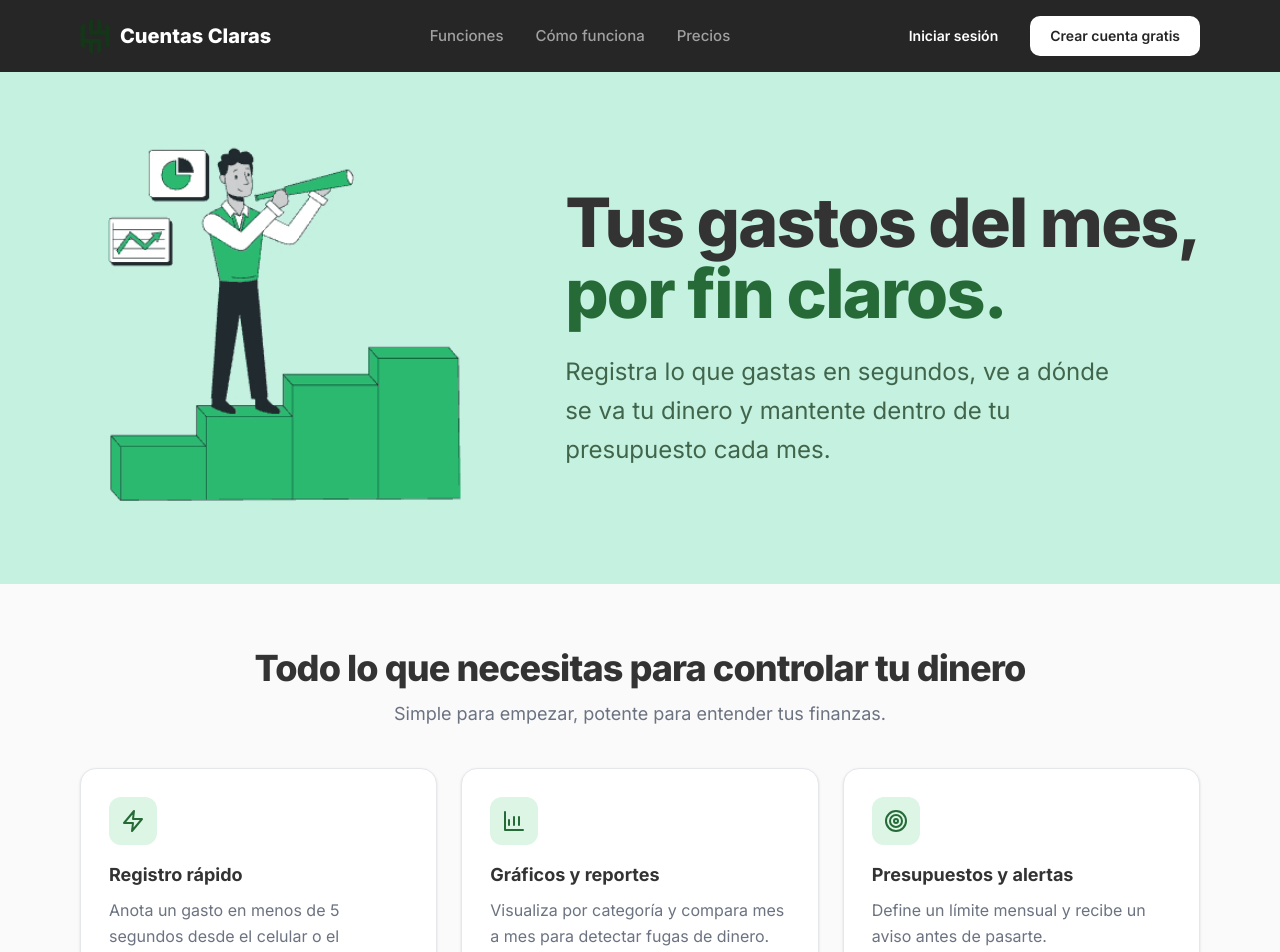
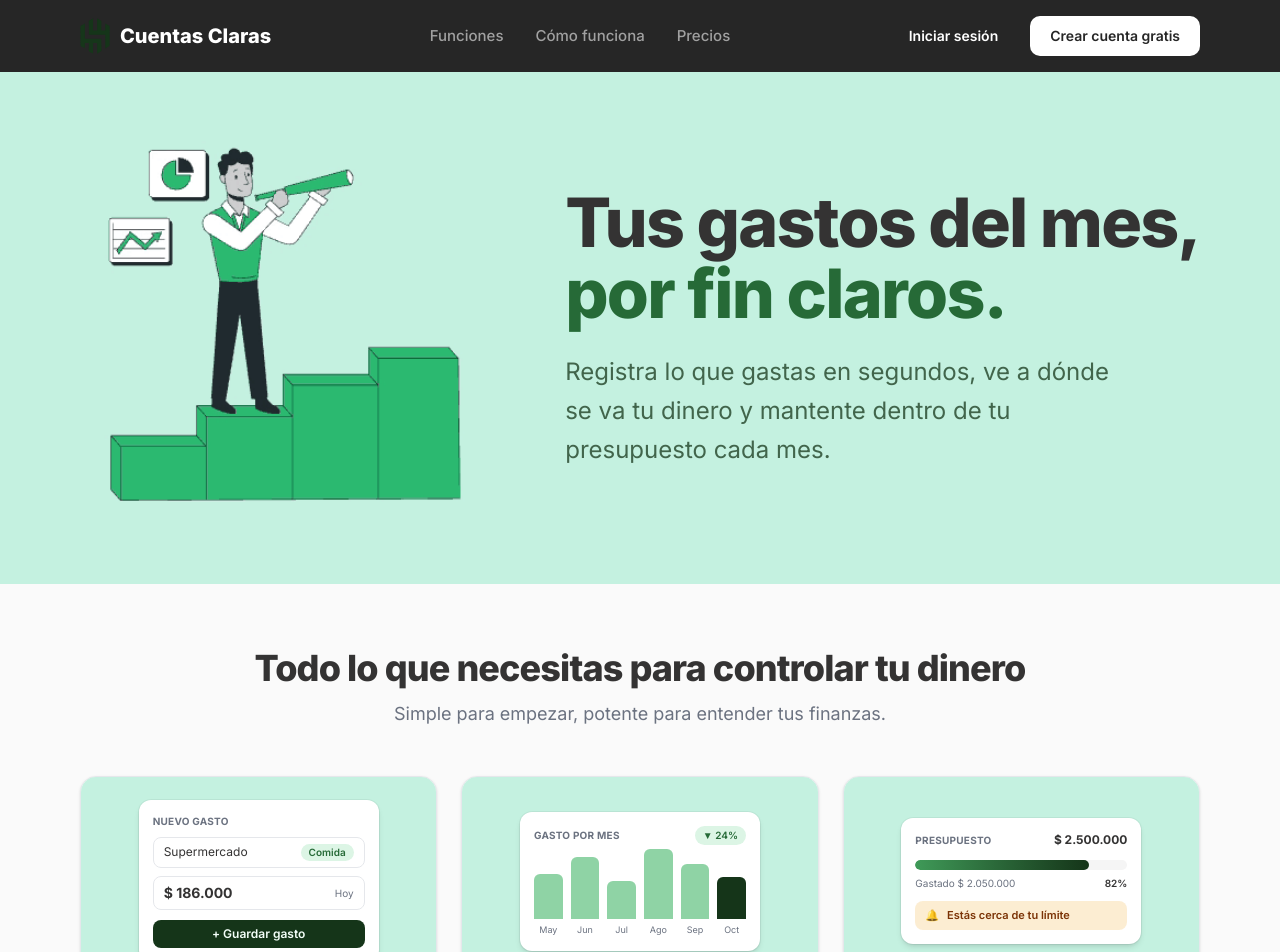
Before and after one commit to juandadevp/cuentasclaras, a Next.js app: page / in a window 1280 px wide. Shown: the top 952 px of the page. Built offline with nearby package versions, Linux system fonts and the light colour scheme.

Commit message:
Rediseñar las tarjetas de funciones con vistas previas de la app

```diff
--- a/src/components/home/Funciones.tsx
+++ b/src/components/home/Funciones.tsx
@@ -1,31 +1,95 @@
 import type { ReactNode } from "react";
 
-const funciones: { titulo: string; texto: string; icono: ReactNode }[] = [
+/* Vistas previas ilustrativas (los datos son de ejemplo). */
+
+function VistaRegistro() {
+  return (
+    <div className="w-60 rounded-xl bg-white p-3.5 shadow-md ring-1 ring-black/5">
+      <p className="text-[10px] font-bold uppercase tracking-wide text-muted">Nuevo gasto</p>
+      <div className="mt-2 flex items-center justify-between rounded-lg border border-border px-2.5 py-1.5 text-xs">
+        <span className="text-foreground">Supermercado</span>
+        <span className="rounded-full bg-brand-100 px-2 py-0.5 text-[10px] font-semibold text-brand-700">Comida</span>
+      </div>
+      <div className="mt-2 flex items-center justify-between rounded-lg border border-border px-2.5 py-1.5">
+        <span className="text-sm font-bold text-foreground">$ 186.000</span>
+        <span className="text-[10px] text-muted">Hoy</span>
+      </div>
+      <div className="mt-2.5 rounded-lg bg-brand-800 py-1.5 text-center text-xs font-semibold text-brand-50">
+        + Guardar gasto
+      </div>
+    </div>
+  );
+}
+
+function VistaGrafico() {
+  const meses = [
+    { mes: "May", valor: 45 },
+    { mes: "Jun", valor: 62 },
+    { mes: "Jul", valor: 38 },
+    { mes: "Ago", valor: 70 },
+    { mes: "Sep", valor: 55 },
+    { mes: "Oct", valor: 42 },
+  ];
+  return (
+    <div className="w-60 rounded-xl bg-white p-3.5 shadow-md ring-1 ring-black/5">
+      <div className="flex items-center justify-between">
+        <p className="text-[10px] font-bold uppercase tracking-wide text-muted">Gasto por mes</p>
+        <span className="rounded-full bg-brand-100 px-2 py-0.5 text-[10px] font-semibold text-brand-700">▼ 24%</span>
+      </div>
+      <div className="mt-3 flex h-20 items-end gap-2">
+        {meses.map((m, i) => (
+          <div key={m.mes} className="flex flex-1 flex-col items-center gap-1">
+            <div
+              className={`w-full rounded-t-md ${i === meses.length - 1 ? "bg-brand-800" : "bg-brand-300"}`}
+              style={{ height: `${m.valor}px` }}
+            />
+            <span className="text-[9px] text-muted">{m.mes}</span>
+          </div>
+        ))}
+      </div>
+    </div>
+  );
+}
+
+function VistaPresupuesto() {
+  return (
+    <div className="w-60 rounded-xl bg-white p-3.5 shadow-md ring-1 ring-black/5">
+      <div className="flex items-center justify-between">
+        <p className="text-[10px] font-bold uppercase tracking-wide text-muted">Presupuesto</p>
+        <span className="text-xs font-bold text-foreground">$ 2.500.000</span>
+      </div>
+      <div className="mt-3 h-2.5 overflow-hidden rounded-full bg-neutral-100">
+        <div className="h-full w-[82%] rounded-full bg-gradient-to-r from-brand-500 to-brand-800" />
+      </div>
+      <div className="mt-1.5 flex justify-between text-[10px] text-muted">
+        <span>Gastado $ 2.050.000</span>
+        <span className="font-semibold text-foreground">82%</span>
+      </div>
+      <div className="mt-2.5 flex items-center gap-2 rounded-lg bg-accent/25 px-2.5 py-1.5 text-[11px] font-semibold text-amber-900">
+        <span aria-hidden>🔔</span> Estás cerca de tu límite
+      </div>
+    </div>
+  );
+}
+
+const funciones: { numero: string; titulo: string; texto: string; vista: ReactNode }[] = [
   {
+    numero: "01",
     titulo: "Registro rápido",
     texto: "Anota un gasto en menos de 5 segundos desde el celular o el computador.",
-    icono: <path d="M13 2 3 14h9l-1 8 10-12h-9l1-8z" />,
+    vista: <VistaRegistro />,
   },
   {
+    numero: "02",
     titulo: "Gráficos y reportes",
     texto: "Visualiza por categoría y compara mes a mes para detectar fugas de dinero.",
-    icono: (
-      <>
-        <path d="M3 3v18h18" />
-        <path d="M7 16v-5M12 16V8M17 16v-8" />
-      </>
-    ),
+    vista: <VistaGrafico />,
   },
   {
+    numero: "03",
     titulo: "Presupuestos y alertas",
     texto: "Define un límite mensual y recibe un aviso antes de pasarte.",
-    icono: (
-      <>
-        <circle cx="12" cy="12" r="10" />
-        <circle cx="12" cy="12" r="6" />
-        <circle cx="12" cy="12" r="2" />
-      </>
-    ),
+    vista: <VistaPresupuesto />,
   },
 ];
 
@@ -38,25 +102,23 @@ export function Funciones() {
         </h2>
         <p className="mt-3 text-lg text-muted">Simple para empezar, potente para entender tus finanzas.</p>
 
-        <ul className="mt-10 grid gap-6 text-left md:grid-cols-3">
+        <ul className="mt-12 grid gap-6 text-left md:grid-cols-3">
           {funciones.map((f) => (
-            <li key={f.titulo} className="rounded-2xl border border-border bg-surface p-7 shadow-sm">
-              <span className="mb-4 grid size-12 place-items-center rounded-xl bg-brand-100 text-brand-700">
-                <svg
-                  viewBox="0 0 24 24"
-                  className="size-6"
-                  fill="none"
-                  stroke="currentColor"
-                  strokeWidth="2"
-                  strokeLinecap="round"
-                  strokeLinejoin="round"
-                  aria-hidden
-                >
-                  {f.icono}
-                </svg>
-              </span>
-              <h3 className="text-lg font-bold text-foreground">{f.titulo}</h3>
-              <p className="mt-2 leading-relaxed text-muted">{f.texto}</p>
+            <li
+              key={f.titulo}
+              className="group overflow-hidden rounded-2xl border border-border bg-surface shadow-sm transition-shadow hover:shadow-lg"
+            >
+              <div
+                aria-hidden
+                className="flex h-52 items-center justify-center bg-menta transition-transform duration-300 group-hover:scale-[1.02]"
+              >
+                {f.vista}
+              </div>
+              <div className="p-7">
+                <p className="text-sm font-bold tracking-widest text-brand-500">{f.numero}</p>
+                <h3 className="mt-2 text-xl font-bold text-foreground">{f.titulo}</h3>
+                <p className="mt-2 leading-relaxed text-muted">{f.texto}</p>
+              </div>
             </li>
           ))}
         </ul>
```
